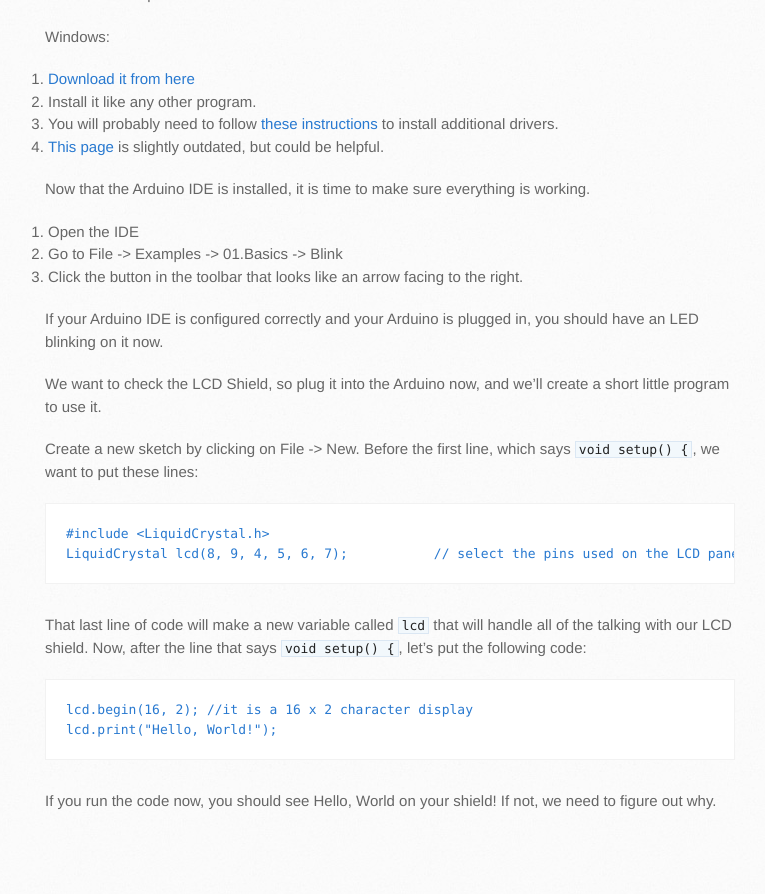
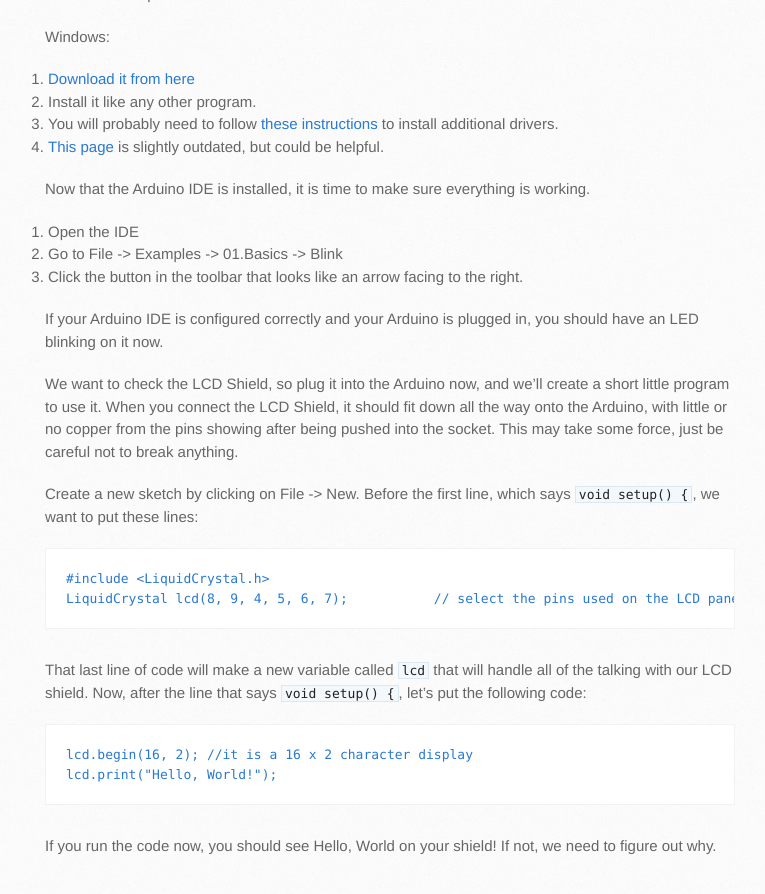
Before and after one commit to TTU-CSC/ttu-csc.github.com, a Jekyll site: the page built from _posts/2015-05-11-getting-started.markdown, in a window 1280 px wide and 900 px high, scrolled down 613 px. Shown: the top 894 px of the window, without its empty margins (125-890 px from the left). Built offline with Jekyll 4.4.1, drawn with Linux system fonts in a browser that asks for light colours; before the commit the page ends 1468 px from its top, so only the background shows below that.

Commit message:
Update 2015-05-11-getting-started.markdown

```diff
--- a/_posts/2015-05-11-getting-started.markdown
+++ b/_posts/2015-05-11-getting-started.markdown
@@ -36,7 +36,7 @@ Now that the Arduino IDE is installed, it is time to make sure everything is wor
 
 If your Arduino IDE is configured correctly and your Arduino is plugged in, you should have an LED blinking on it now.
 
-We want to check the LCD Shield, so plug it into the Arduino now, and we'll create a short little program to use it.
+We want to check the LCD Shield, so plug it into the Arduino now, and we'll create a short little program to use it. When you connect the LCD Shield, it should fit down all the way onto the Arduino, with little or no copper from the pins showing after being pushed into the socket. This may take some force, just be careful not to break anything.
 
 Create a new sketch by clicking on File -> New. Before the first line, which says `void setup() {`, we want to put these lines:
 
```
